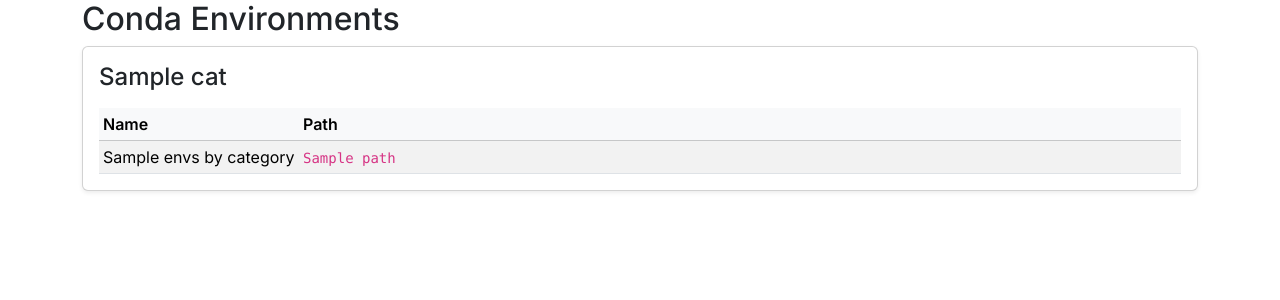
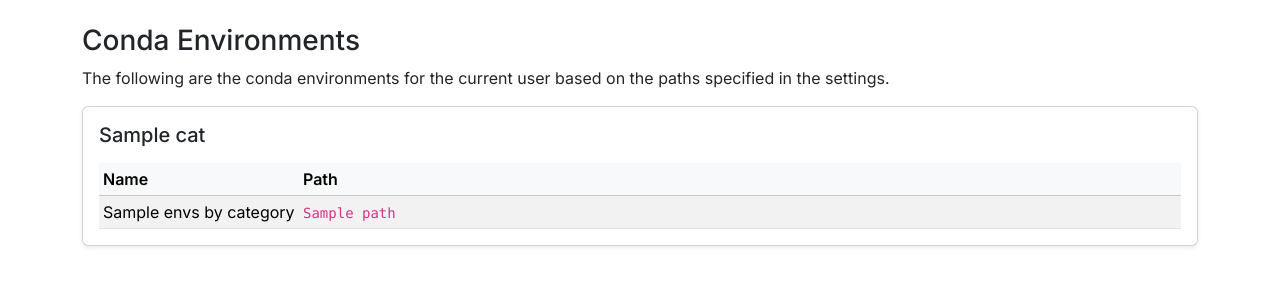
Before and after one commit to sdhutchins/ood-hpc-dash, a Flask app: template templates/envs.html in a window 1280 px wide. Shown: the part 56-356 px from the top of the page. Run offline with Flask 3, Linux system fonts and the light colour scheme; the template is opened without the code that fills it: most values are stand-ins (such as "Sample title", 1, 10 or a date in 2020); some libraries are stand-ins or nearby versions.

Commit message:
Light style tweaks.

```diff
--- a/blueprints/envs.py
+++ b/blueprints/envs.py
@@ -72,8 +72,8 @@
         return "Conda"
     if lower.startswith("/scratch"):
         return "Scratch"
-    if lower.startswith("/data/project"):
-        return "Project"
+    if "snakemake" in lower:
+        return "Snakemake"
     if lower.startswith("/home"):
         return "Home"
     return "Other"
@@ -89,13 +89,13 @@
     for cat_envs in grouped.values():
         cat_envs.sort(key=lambda e: e["name"].lower())
     # Order categories
-    order = ["Project", "Home", "Conda", "Mamba", "Scratch", "Other"]
+    order = ["Conda", "Mamba", "Snakemake", "Home", "Scratch", "Other"]
     ordered = [c for c in order if c in grouped] + [c for c in grouped if c not in order]
     return grouped, ordered
 
 # Category display metadata
 CATEGORY_META = {
-    "Project": {"title": "Project Conda Environments", "icon": "fa-folder"},
+    "Snakemake": {"title": "Snakemake Conda Environments", "icon": "fa-folder"},
     "Home": {"title": "Home Conda Environments", "icon": "fa-folder"},
     "Conda": {"title": "Conda Environments", "icon": "fa-folder"},
     "Mamba": {"title": "Mamba Environments", "icon": "fa-folder"},
--- a/templates/envs.html
+++ b/templates/envs.html
@@ -1,6 +1,8 @@
 {% extends "base.html" %}
 {% block content %}
-<h2>Conda Environments</h2>
+<br/>
+<h3>Conda Environments</h3>
+<p>The following are the conda environments for the current user based on the paths specified in the settings.
 {% if warning %}
 <div class="alert alert-warning">{{ warning }}</div>
 {% endif %}
@@ -11,12 +13,12 @@
     {% set meta = category_meta.get(cat, {}) %}
     <div class="card mb-4 shadow-sm">
       <div class="card-body">
-        <h4 class="card-title mb-3">
+        <h5 class="card-title mb-3">
           {% if meta.icon %}
             <i class="fa-solid {{ meta.icon }} me-2"></i>
           {% endif %}
           {{ meta.title or cat }}
-        </h4>
+        </h5>
         <div class="table-responsive">
           <table class="table table-striped table-hover table-sm align-middle mb-0">
             <thead class="table-light">
--- a/templates/modules.html
+++ b/templates/modules.html
@@ -3,7 +3,9 @@
 {% block content %}
 <div class="row mb-4">
     <div class="col">
-        <p class="text-muted">Available modules from 'module -t spider'.</p>
+        <br/>
+        <h3>Modules</h3>
+        <p class="text-muted">View available modules from the system using 'module -t spider'.</p>
     </div>
 </div>
 
--- a/templates/settings.html
+++ b/templates/settings.html
@@ -1,7 +1,8 @@
 {% extends "base.html" %}
 
 {% block content %}
-<h2 class="pb-2 mb-4 border-bottom">Settings</h2>
+<br/>
+<h3 class="pb-2 mb-4 border-bottom">Settings</h3>
 <p class="mb-4 text-muted">Configure navbar color and paths.</p>
 
 <form action="{{ url_for('settings.save_settings') }}" method="post" class="mt-3">
```
Also changed, not shown: config/env_paths.json (deleted), config/html_paths.json (deleted).
